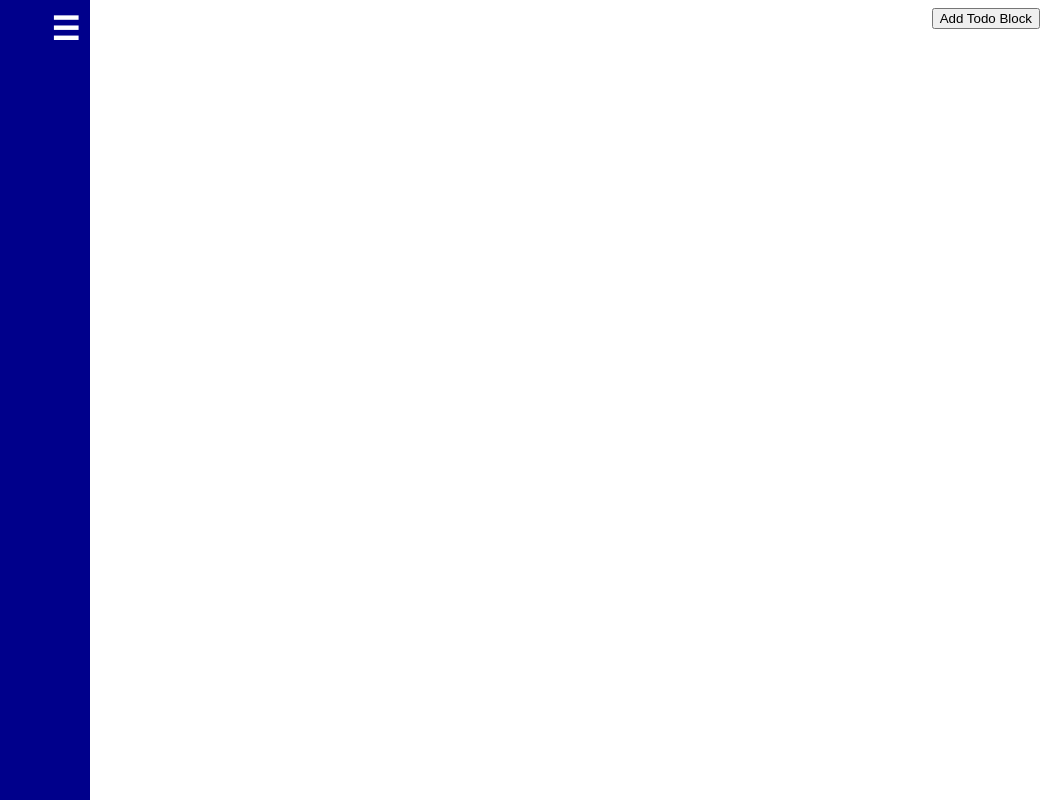
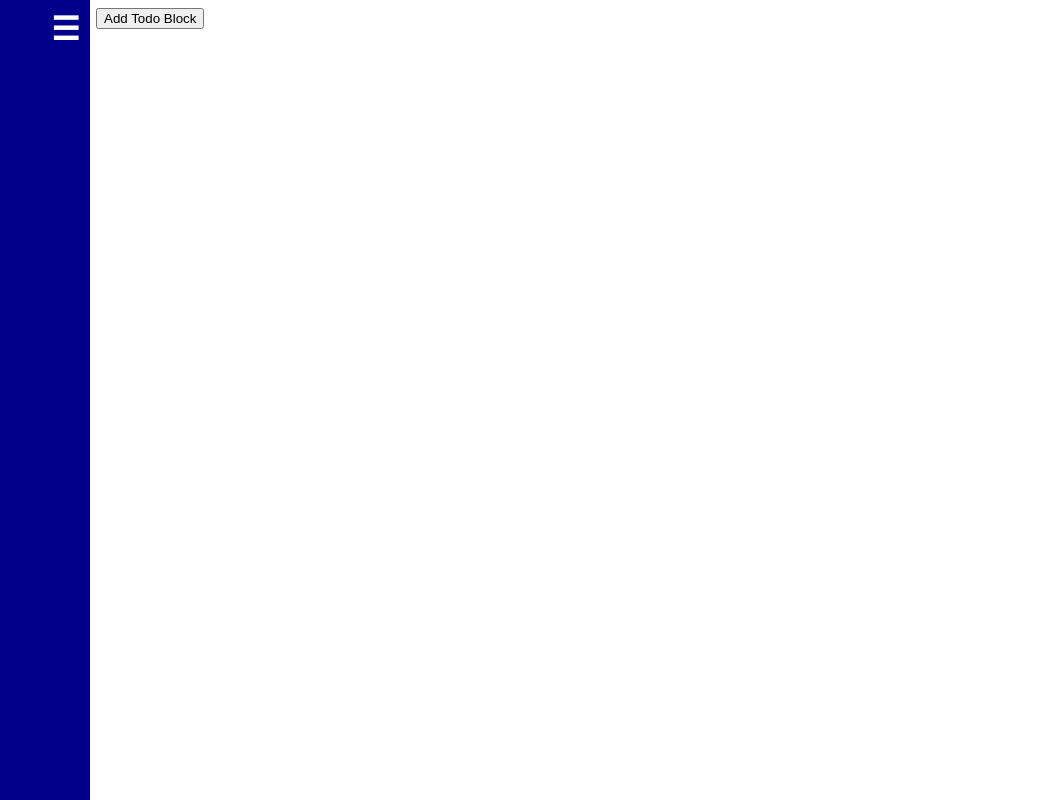
Before and after one commit to YanaMIvanova/todo-list-app, a React (Create React App) app: page / in a window 1280 px wide. Shown: the whole page, without its empty margins (230-1280 px from the left). Built offline with nearby package versions, Linux system fonts and the light colour scheme.

Commit message:
delete console log | reverse the order of the visible todo blocks

```diff
--- a/public/index.html
+++ b/public/index.html
@@ -45,8 +45,8 @@
             }
 
             .add-todoblock-button {
-                position: absolute;
-                right: 10px;
+                /*position: absolute;*/
+                /*right: 10px;*/
             }
 
             .filter-button {
--- a/src/components/TodoBlocks.js
+++ b/src/components/TodoBlocks.js
@@ -21,8 +21,8 @@ const TodoBlocks = ({
             className="todoblocks"
         >
             <Dashboard closedTodoBlocks={closedTodoBlocks} />
+            <AddTodoBlockButton />
             {
-                console.log(blocks) ||
                 blocks.map(block =>
                     <TodoBlock
                         key={block.id}
@@ -37,7 +37,6 @@ const TodoBlocks = ({
                     />
                 )
             }
-            <AddTodoBlockButton />
         </div>
     )
 }
--- a/src/reducers/todoBlocksList.js
+++ b/src/reducers/todoBlocksList.js
@@ -15,10 +15,10 @@ const todosBlocks = (state = initialState, action) => {
             return {
                 ...state,
                 currentTodoBlockId: action.todoBlock.id,
-                todoBlocksIds: [...state.todoBlocksIds, action.todoBlock.id],
+                todoBlocksIds: [action.todoBlock.id, ...state.todoBlocksIds],
                 todoBlocksById: {
-                    ...state.todoBlocksById,
-                    [action.todoBlock.id]: action.todoBlock
+                    [action.todoBlock.id]: action.todoBlock,
+                    ...state.todoBlocksById
                 }
             }
         case actionTypes.SET_CLOSED_TODO_BLOCKS:
--- a/src/saga/index.js
+++ b/src/saga/index.js
@@ -69,7 +69,7 @@ export function* saveTodoBlockWorker() {
 
     const todoBlocksFromStorage = yield call(readFromStorage, "todoBlocks")
 
-    yield call(writeToStorage, "todoBlocks", [...todoBlocksFromStorage, newTodoBlock])
+    yield call(writeToStorage, "todoBlocks", [newTodoBlock, ...todoBlocksFromStorage])
 }
 
 export function* deleteTodoBlockWorker({ blockId }) {
@@ -147,7 +147,6 @@ export function* closeTodoBlockWorker({ blockId }) {
     const closedTodoBlocksIds = yield call(readFromStorage, "closedTodoBlocksIds")
 
     const todoBlockToClose = yield select(todoBlockSelector, blockId)
-    console.log(blockId, closedTodoBlocks, closedTodoBlocksIds, todoBlockToClose)
     yield put(removeTodoBlock(blockId))
 
     if(!closedTodoBlocksIds.includes(blockId)) {
```
